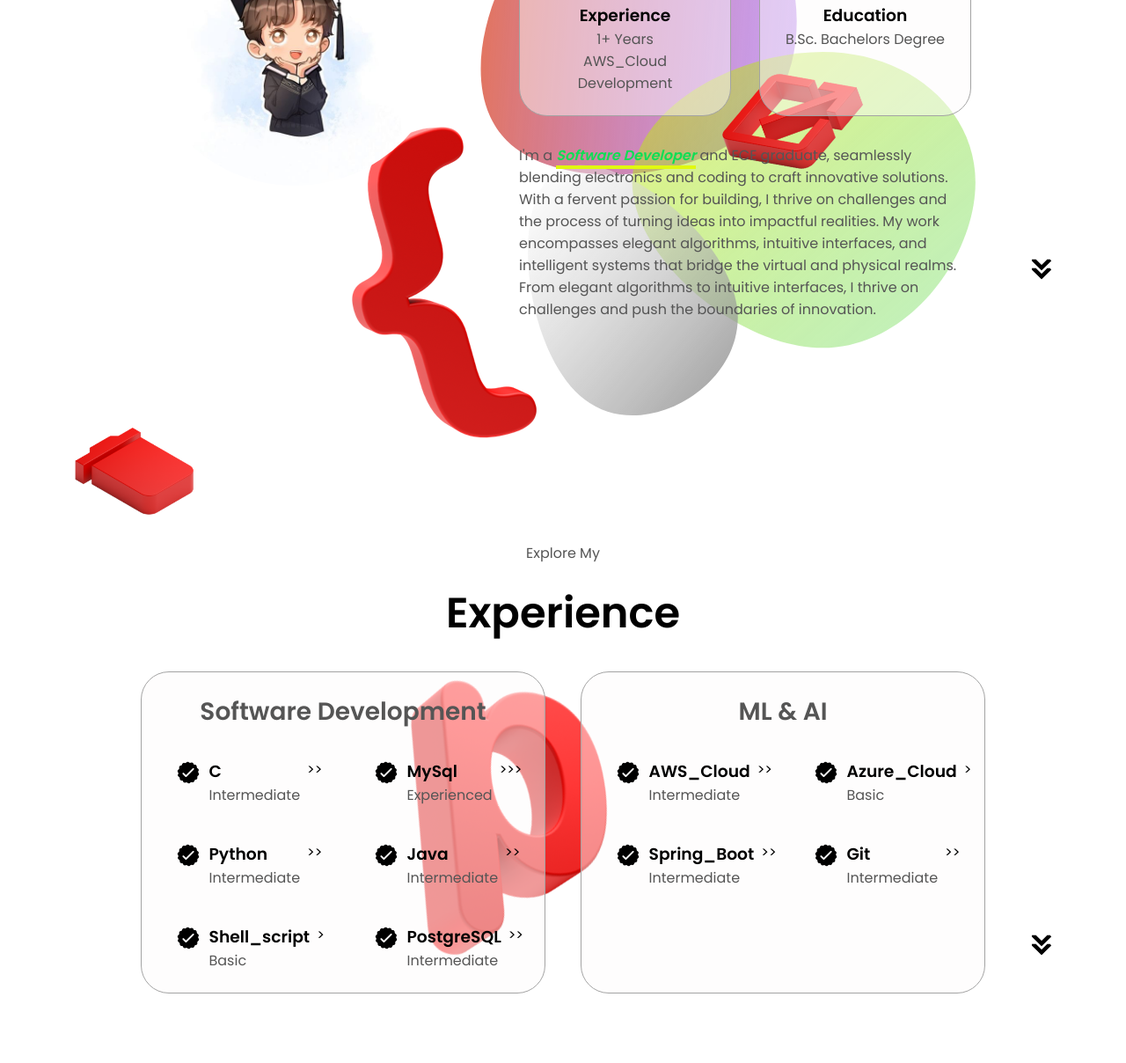
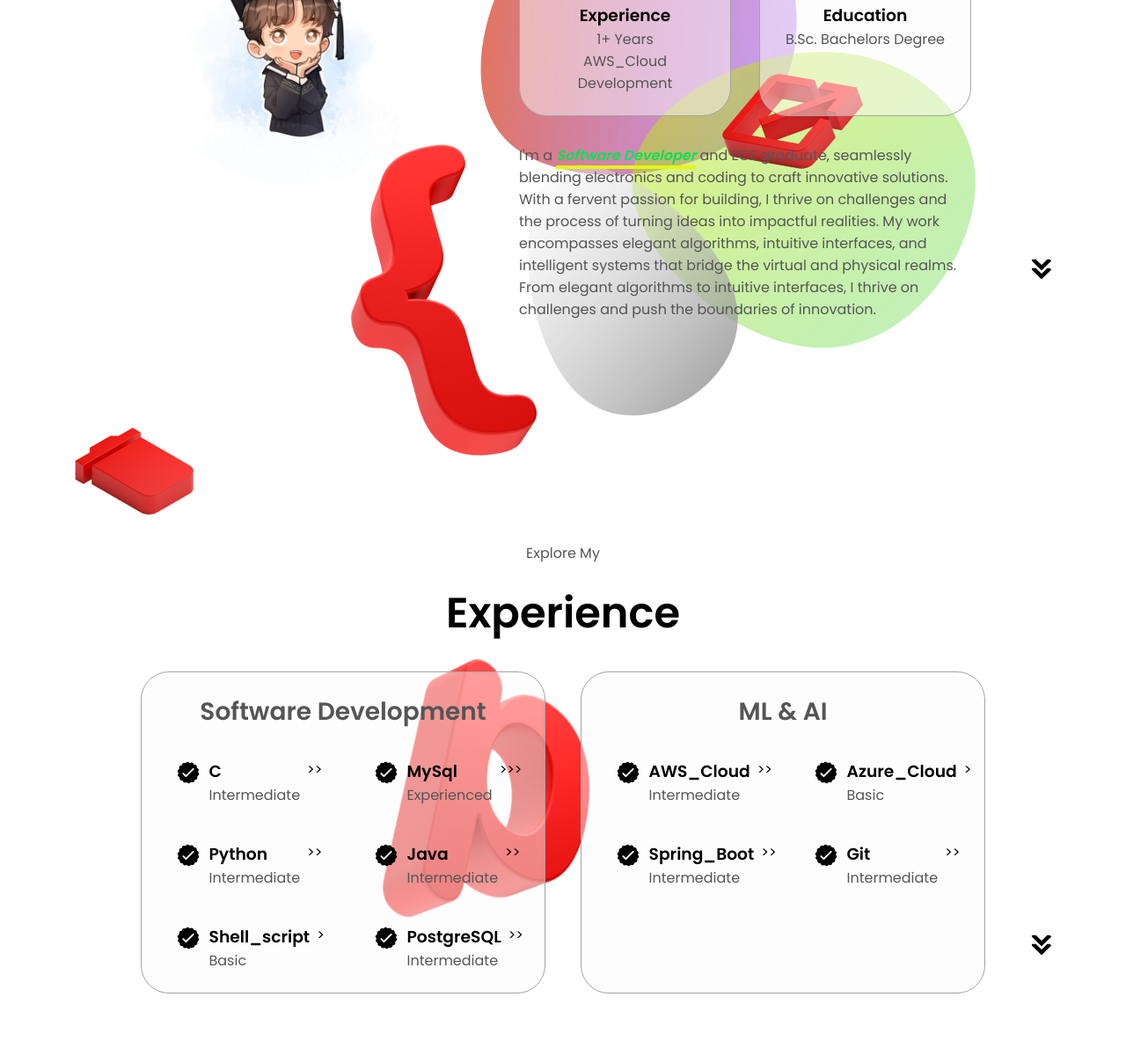
Before and after one commit to Vinay7k7/MY_PORTFOLIO, a plain HTML site: page index.html in a window 1280 px wide. Shown: the part 1422-2630 px from the top of the page at 88% size. Drawn offline with Linux system fonts and the light colour scheme.

Commit message:
Update index.html

```diff
--- a/index.html
+++ b/index.html
@@ -379,11 +379,11 @@
     </div>
 
     <div class="floating-object">
-    <img src="_Curly_Bracket_Open0003.png" alt="Floating Image">
+    <img src="_Curly_Bracket_Open0001.png" alt="Floating Image">
     </div>
 
     <div class="floating-object2">
-        <img src="p2_0003.png" alt="Floating Image">
+        <img src="p2_0001.png" alt="Floating Image">
     </div>
 
 
```
